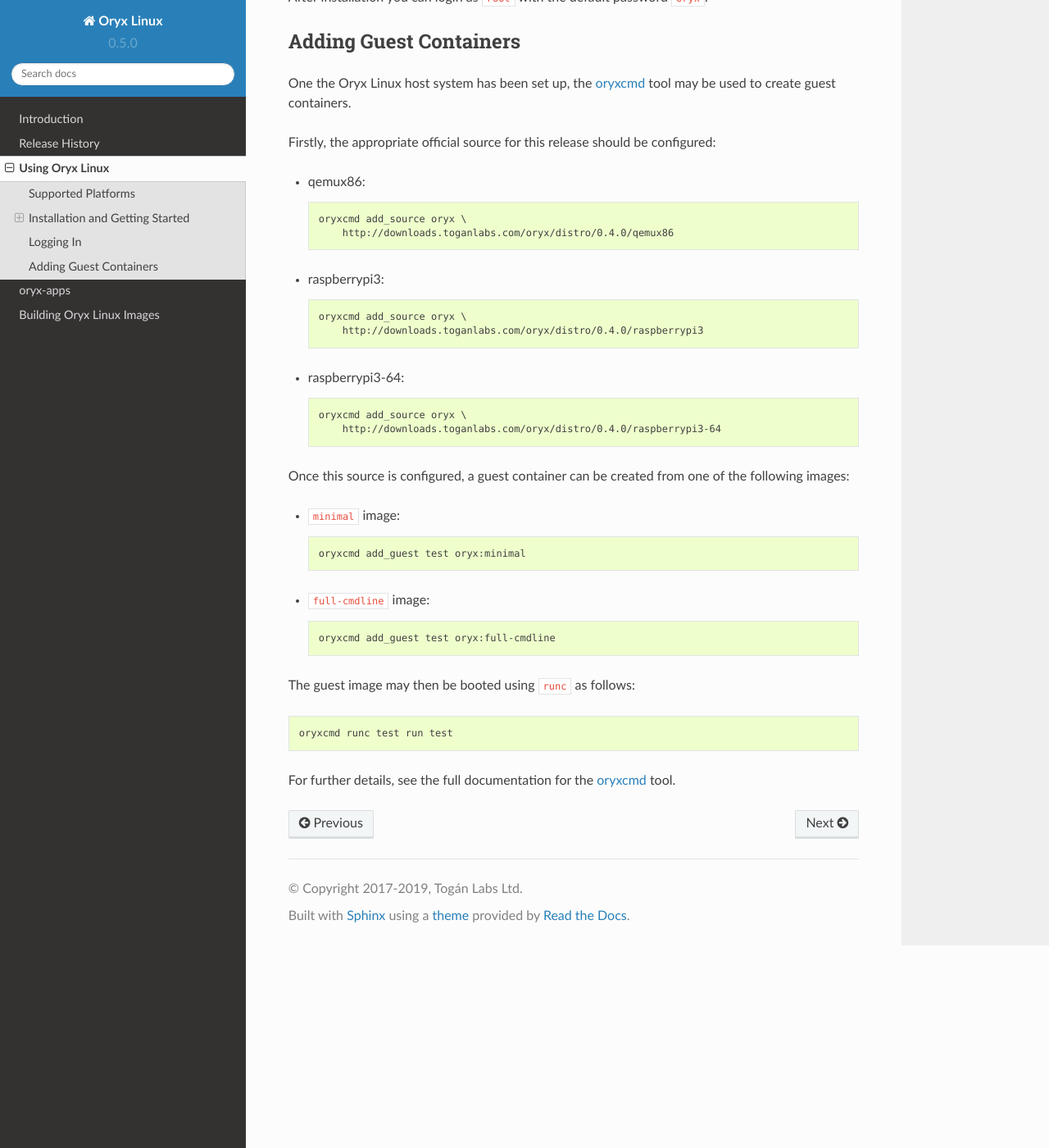
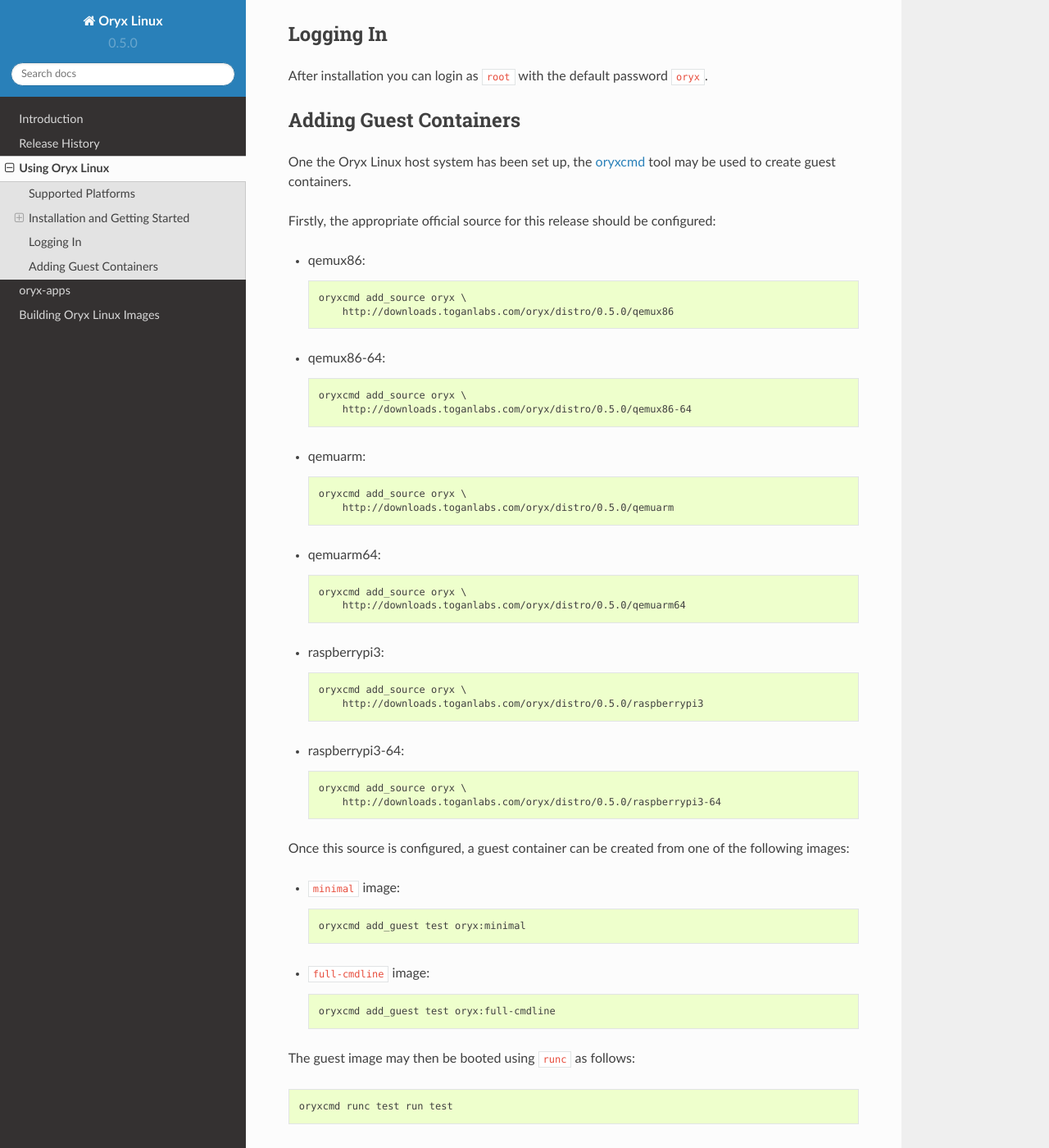
Before and after one commit to NetworkGradeLinux/mion, a Sphinx documentation site: the page built from docs/using-oryx-linux.rst, in a window 1280 px wide and 1400 px high, scrolled down 1754 px. Shown: the whole window at 82% size. Built offline with Sphinx 7.4.7 and the Read the Docs theme 2.0.0, drawn with Linux system fonts in a browser that asks for light colours; some of the changed text lies outside the part shown.

Commit message:
docs: Update version number references
Signed-off-by: Paul Barker <pbarker@oryx-linux.org>

```diff
--- a/docs/building-images.rst
+++ b/docs/building-images.rst
@@ -245,8 +245,8 @@
 needed to build Oryx Linux images and is essentially a point-in-time snapshot of
 the sources which may be obtained from git using the ``repo`` tool.
 
-For the v0.4.0 release, this source release may be obtained from
-https://downloads.toganlabs.com/oryx/distro/0.4.0/oryx-0.4.0.tar.xz.
+For the v0.5.0 release, this source release may be obtained from
+https://downloads.toganlabs.com/oryx/distro/0.5.0/oryx-0.5.0.tar.xz.
 
 Once a source release has been downloaded, it simply needs to be extracted
 before following the steps in the `Preparing the Environment`_ section.
@@ -268,7 +268,7 @@
 
     FIXME
 
-* To use a formal release of Oryx Linux, such as the v0.4.0 release::
+* To use a formal release of Oryx Linux, such as the v0.5.0 release::
 
     FIXME
 
--- a/docs/using-oryx-linux.rst
+++ b/docs/using-oryx-linux.rst
@@ -35,25 +35,37 @@
 -------
 
 Download the appropriate kernel and rootfs images for the desired QEMU platform
-from the v0.4.0 release:
+from the v0.5.0 release:
 
 * `Kernel image [32-bit x86]
-  <https://downloads.toganlabs.com/oryx/distro/0.4.0/qemux86/native/host/bzImage-qemux86.bin>`_
+  <https://downloads.toganlabs.com/oryx/distro/0.5.0/qemux86/native/host/bzImage-qemux86.bin>`_
 
 * `Kernel image [64-bit x86-64]
-  <https://downloads.toganlabs.com/oryx/distro/0.4.0/qemux86-64/native/host/bzImage-qemux86-64.bin>`_
+  <https://downloads.toganlabs.com/oryx/distro/0.5.0/qemux86-64/native/host/bzImage-qemux86-64.bin>`_
+
+* `Kernel image [32-bit ARM]
+  <https://downloads.toganlabs.com/oryx/distro/0.5.0/qemuarm/native/host/zImage-qemuarm.bin>`_
+
+* `Kernel image [64-bit ARM]
+  <https://downloads.toganlabs.com/oryx/distro/0.5.0/qemuarm64/native/host/Image-qemuarm64.bin>`_
 
 * `Rootfs image [32-bit x86]
-  <https://downloads.toganlabs.com/oryx/distro/0.4.0/qemux86/native/host/oryx-native-host-qemux86.ext4.xz>`_
+  <https://downloads.toganlabs.com/oryx/distro/0.5.0/qemux86/native/host/oryx-native-host-qemux86.ext4.xz>`_
 
 * `Rootfs image [64-bit x86-64]
-  <https://downloads.toganlabs.com/oryx/distro/0.4.0/qemux86-64/native/host/oryx-native-host-qemux86-64.ext4.xz>`_
+  <https://downloads.toganlabs.com/oryx/distro/0.5.0/qemux86-64/native/host/oryx-native-host-qemux86-64.ext4.xz>`_
+
+* `Rootfs image [32-bit ARM]
+  <https://downloads.toganlabs.com/oryx/distro/0.5.0/qemuarm/native/host/oryx-native-host-qemuarm.ext4.xz>`_
+
+* `Rootfs image [64-bit ARM]
+  <https://downloads.toganlabs.com/oryx/distro/0.5.0/qemuarm64/native/host/oryx-native-host-qemuarm64.ext4.xz>`_
 
 The rootfs image must first be decompressed::
 
     unxz oryx-native-host-qemux86.ext4.xz
 
-To launch qemu::
+To launch qemu (example for qemux86 target)::
 
     qemu-system-i386 -kernel bzImage-qemux86.bin -hda oryx-native-host-qemux86.ext4 \
         -append "root=/dev/hda"
@@ -65,13 +77,13 @@
 --------------
 
 Download the appropriate SD card image for the desired Raspberry Pi model from
-the v0.4.0 release:
+the v0.5.0 release:
 
 * `SD card image [raspberrypi3]
-  <https://downloads.toganlabs.com/oryx/distro/0.4.0/raspberrypi3/native/host/oryx-native-host-raspberrypi3.rpi-sdimg.xz>`_
+  <https://downloads.toganlabs.com/oryx/distro/0.5.0/raspberrypi3/native/host/oryx-native-host-raspberrypi3.rpi-sdimg.xz>`_
 
 * `SD card image [raspberrypi3-64]
-  <https://downloads.toganlabs.com/oryx/distro/0.4.0/raspberrypi3-64/native/host/oryx-native-host-raspberrypi3-64.rpi-sdimg.xz>`_
+  <https://downloads.toganlabs.com/oryx/distro/0.5.0/raspberrypi3-64/native/host/oryx-native-host-raspberrypi3-64.rpi-sdimg.xz>`_
 
 Once the appropriate SD card image has been downloaded, it must first be
 decompressed::
@@ -103,17 +115,32 @@
 * qemux86::
 
     oryxcmd add_source oryx \
-        http://downloads.toganlabs.com/oryx/distro/0.4.0/qemux86
+        http://downloads.toganlabs.com/oryx/distro/0.5.0/qemux86
+
+* qemux86-64::
+
+    oryxcmd add_source oryx \
+        http://downloads.toganlabs.com/oryx/distro/0.5.0/qemux86-64
+
+* qemuarm::
+
+    oryxcmd add_source oryx \
+        http://downloads.toganlabs.com/oryx/distro/0.5.0/qemuarm
+
+* qemuarm64::
+
+    oryxcmd add_source oryx \
+        http://downloads.toganlabs.com/oryx/distro/0.5.0/qemuarm64
 
 * raspberrypi3::
 
     oryxcmd add_source oryx \
-        http://downloads.toganlabs.com/oryx/distro/0.4.0/raspberrypi3
+        http://downloads.toganlabs.com/oryx/distro/0.5.0/raspberrypi3
 
 * raspberrypi3-64::
 
     oryxcmd add_source oryx \
-        http://downloads.toganlabs.com/oryx/distro/0.4.0/raspberrypi3-64
+        http://downloads.toganlabs.com/oryx/distro/0.5.0/raspberrypi3-64
 
 Once this source is configured, a guest container can be created from one of the
 following images:
```
Also changed, not shown: docs/oryx-apps.rst (+7 -7 lines).
